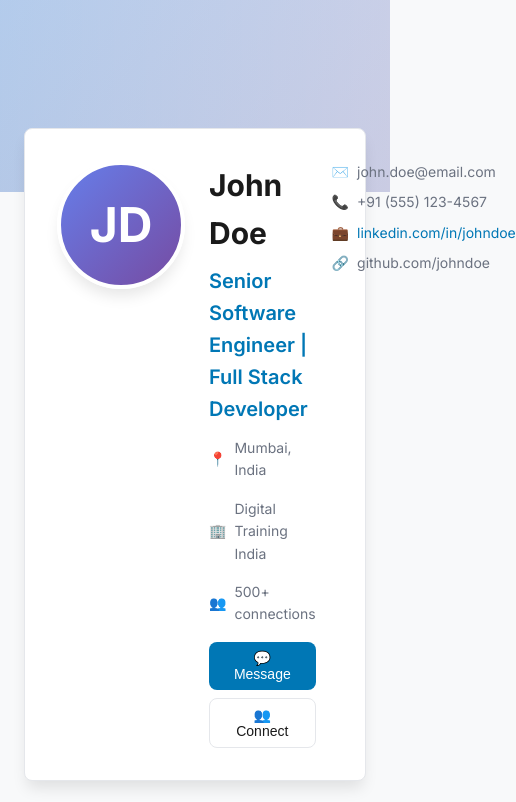
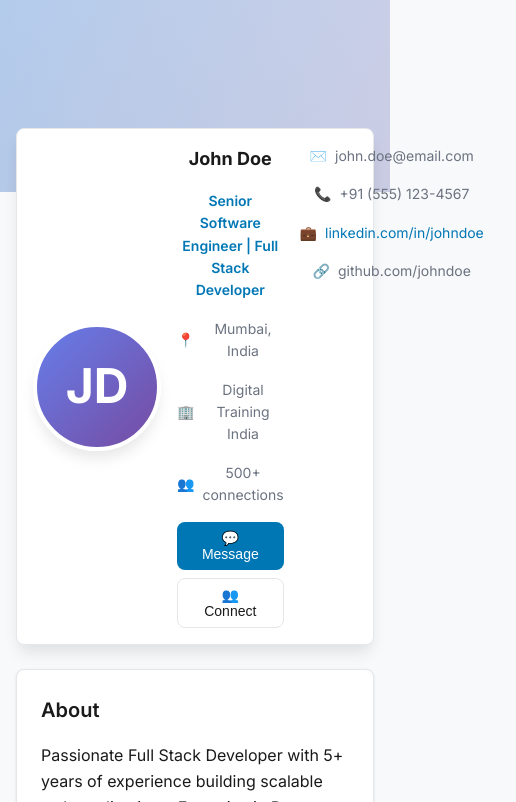
Before and after one commit to ManishYadav-DigitalMarketingExpert/ab4, a plain HTML site: page index.html in a window 390 px wide. Shown: the top 802 px of the page, 516 px wide, since content can reach past the window. Drawn offline with Linux system fonts and the light colour scheme.

Commit message:
Update index.html
mob fit cv 2

```diff
--- a/index.html
+++ b/index.html
@@ -147,6 +147,21 @@
           .md-items-start { align-items: flex-start; }
           .md-justify-between { justify-content: space-between; }
         }
+
+        /* Added mobile responsive styles for hero area */
+        @media (max-width: 767px) {
+          .mobile-flex-col { flex-direction: column; }
+          .mobile-text-center { text-align: center; }
+          .mobile-items-center { align-items: center; }
+          .mobile-gap-4 { gap: 16px; }
+          .mobile-p-4 { padding: 16px; }
+          .mobile-mb-4 { margin-bottom: 16px; }
+          .mobile-text-sm { font-size: 14px; }
+          .mobile-text-lg { font-size: 18px; }
+          .mobile-hidden { display: none; }
+          .mobile-w-full { width: 100%; }
+          .mobile-justify-center { justify-content: center; }
+        }
     </style>
 </head>
 <body>
@@ -159,10 +174,12 @@
             </div>
 
             <!-- Profile Section -->
-            <div style="max-width: 1024px; margin: 0 auto; padding: 0 24px; position: relative;">
+            <!-- Made container responsive with mobile padding -->
+            <div style="max-width: 1024px; margin: 0 auto; padding: 0 16px; position: relative;">
                 <div class="card" style="position: relative; margin-top: -64px; box-shadow: 0 10px 15px -3px rgba(0, 0, 0, 0.1);">
-                    <div class="p-8">
-                        <div class="flex gap-6" style="flex-direction: row;">
+                    <!-- Made profile section responsive -->
+                    <div class="p-8 mobile-p-4">
+                        <div class="flex gap-6 mobile-flex-col mobile-items-center mobile-gap-4" style="flex-direction: row;">
                             <!-- Profile Picture -->
                             <div class="flex-shrink-0">
                                 <div class="avatar" style="width: 128px; height: 128px; border: 4px solid var(--background); box-shadow: 0 10px 15px -3px rgba(0, 0, 0, 0.1); background: linear-gradient(135deg, #667eea 0%, #764ba2 100%);">
@@ -171,12 +188,13 @@
                             </div>
 
                             <!-- Profile Info -->
-                            <div class="flex-1">
-                                <div class="flex gap-4" style="flex-direction: row; justify-content: space-between;">
-                                    <div>
-                                        <h1 class="text-3xl font-bold mb-2">John Doe</h1>
-                                        <h2 class="text-xl primary-color font-semibold mb-3">Senior Software Engineer | Full Stack Developer</h2>
-                                        <div class="flex flex-wrap gap-4 text-sm muted-color mb-4">
+                            <div class="flex-1 mobile-w-full">
+                                <!-- Made profile info responsive with mobile layout -->
+                                <div class="flex gap-4 mobile-flex-col mobile-gap-4" style="flex-direction: row; justify-content: space-between;">
+                                    <div class="mobile-text-center">
+                                        <h1 class="text-3xl font-bold mb-2 mobile-text-lg mobile-mb-4">John Doe</h1>
+                                        <h2 class="text-xl primary-color font-semibold mb-3 mobile-text-sm mobile-mb-4">Senior Software Engineer | Full Stack Developer</h2>
+                                        <div class="flex flex-wrap gap-4 text-sm muted-color mb-4 mobile-justify-center mobile-gap-4 mobile-mb-4">
                                             <div class="flex items-center gap-2">
                                                 <span>📍</span> Mumbai, India
                                             </div>
@@ -187,14 +205,15 @@
                                                 <span>👥</span> 500+ connections
                                             </div>
                                         </div>
-                                        <div class="flex flex-wrap gap-2">
+                                        <div class="flex flex-wrap gap-2 mobile-justify-center">
                                             <button class="button">💬 Message</button>
                                             <button class="button button-outline">👥 Connect</button>
                                         </div>
                                     </div>
 
                                     <!-- Contact Info -->
-                                    <div class="flex flex-col gap-2 text-sm">
+                                    <!-- Made contact info responsive and centered on mobile -->
+                                    <div class="flex flex-col gap-2 text-sm mobile-items-center mobile-gap-4">
                                         <div class="flex items-center gap-2 muted-color">
                                             <span>✉️</span> john.doe@email.com
                                         </div>
@@ -217,7 +236,8 @@
         </div>
 
         <!-- Main Content -->
-        <div style="max-width: 1024px; margin: 0 auto; padding: 24px;" class="space-y-6">
+        <!-- Made main content responsive with mobile padding -->
+        <div style="max-width: 1024px; margin: 0 auto; padding: 24px 16px;" class="space-y-6">
             <!-- About Section -->
             <div class="card">
                 <div class="p-6">
```
